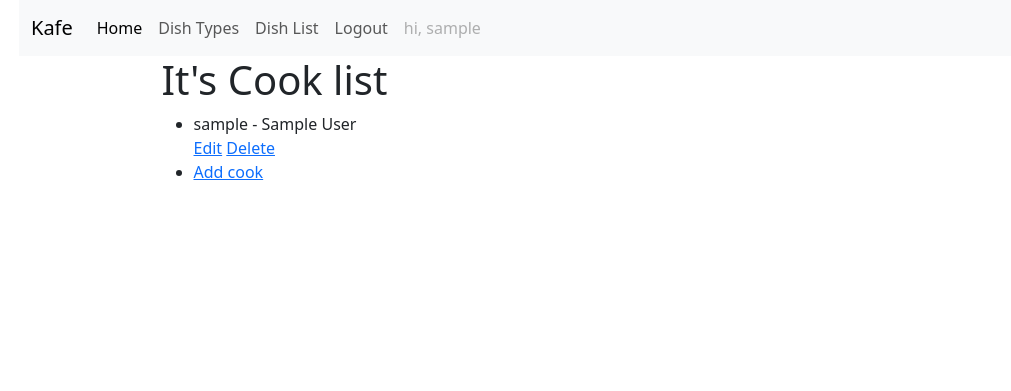
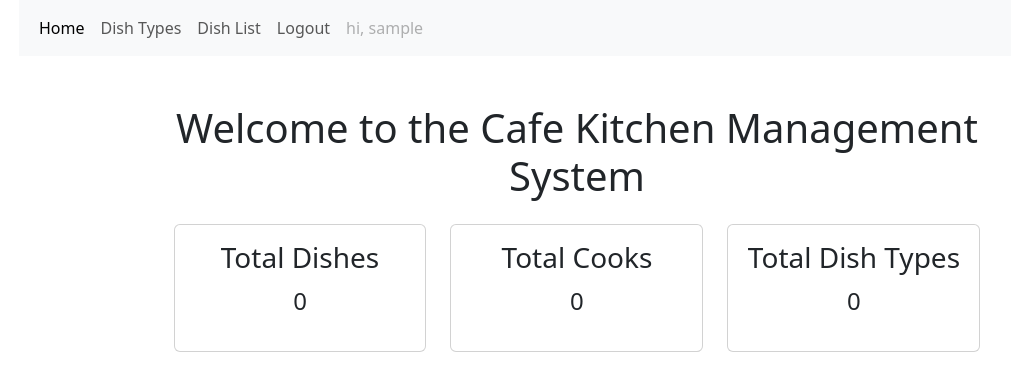
Before and after one commit to diemonBil/cafe_kitchen_service, a Django app: page / in a window 1280 px wide. Shown: the top 391 px of the page, without its empty margins (63-1074 px from the left). Run offline with Django 5.2, Linux system fonts and the light colour scheme; the visitor is signed in with stand-in values (Sample User, id 1); data comes from the database, SQL or seed files in the repository; data that the repository does not hold is empty.

Commit message:
Add static files setup and implement active menu highlighting with JavaScript

```diff
--- a/kitchen/templates/base.html
+++ b/kitchen/templates/base.html
@@ -1,3 +1,5 @@
+{% load static %}
+
 <!doctype html>
 <html lang="en">
   <head>
@@ -11,14 +13,13 @@
     <div class="container">
       <nav class="navbar navbar-expand-lg bg-body-tertiary">
         <div class="container-fluid">
-          <a class="navbar-brand" href="#">Kafe</a>
           <button class="navbar-toggler" type="button" data-bs-toggle="collapse" data-bs-target="#navbarNav" aria-controls="navbarNav" aria-expanded="false" aria-label="Toggle navigation">
             <span class="navbar-toggler-icon"></span>
           </button>
           <div class="collapse navbar-collapse" id="navbarNav">
             <ul class="navbar-nav">
               <li class="nav-item">
-                <a class="nav-link active" aria-current="page" href="{% url 'kitchen:cook_list' %}">Home</a>
+                <a class="nav-link" aria-current="page" href="{% url 'kitchen:home' %}">Home</a>
               </li>
 
               {% if user.is_authenticated %}
@@ -61,6 +62,6 @@
     </div>
 
     <script src="https://cdn.jsdelivr.net/npm/bootstrap@5.3.3/dist/js/bootstrap.bundle.min.js" integrity="sha384-YvpcrYf0tY3lHB60NNkmXc5s9fDVZLESaAA55NDzOxhy9GkcIdslK1eN7N6jIeHz" crossorigin="anonymous"></script>
-
+    <script src="{% static 'js/script.js' %}"></script>
   </body>
 </html>
--- /dev/null
+++ b/kitchen/templates/kitchen/home.html
@@ -0,0 +1,27 @@
+{% extends "base.html" %}
+
+{% block content %}
+<div class="container text-center mt-5">
+    <h1>Welcome to the Cafe Kitchen Management System</h1>
+    <div class="row mt-4">
+        <div class="col-md-4">
+            <div class="card p-3">
+                <h3>Total Dishes</h3>
+                <p class="fs-4">{{ dish_count }}</p>
+            </div>
+        </div>
+        <div class="col-md-4">
+            <div class="card p-3">
+                <h3>Total Cooks</h3>
+                <p class="fs-4">{{ cook_count }}</p>
+            </div>
+        </div>
+        <div class="col-md-4">
+            <div class="card p-3">
+                <h3>Total Dish Types</h3>
+                <p class="fs-4">{{ dish_type_count }}</p>
+            </div>
+        </div>
+    </div>
+</div>
+{% endblock %}
--- a/kitchen/urls.py
+++ b/kitchen/urls.py
@@ -7,8 +7,8 @@ from kitchen import views
 app_name = "kitchen"
 
 urlpatterns = [
-    # Django admin panel
-    path("admin/", admin.site.urls),
+    # Main page view
+    path("", views.HomeView.as_view(), name="home"),
 
     # Cook-related views
     path("", views.CookListView.as_view(), name="cook_list"),  # Default home page - cook list
--- a/kitchen/views.py
+++ b/kitchen/views.py
@@ -1,4 +1,5 @@
 from django.contrib.auth.mixins import LoginRequiredMixin
+from django.shortcuts import render
 from django.urls import reverse_lazy
 from django.views import generic
 from django.views.generic import UpdateView, DeleteView
@@ -114,3 +115,13 @@ class DishDeleteView(LoginRequiredMixin, generic.DeleteView):
     model = Dish
     template_name = "kitchen/dish_confirm_delete.html"
     success_url = reverse_lazy("kitchen:dish_list")
+
+"""Main page displaying statistics on dishes, cooks, and dish types."""
+class HomeView(generic.View):
+    def get(self, request):
+        context = {
+            "dish_count": Dish.objects.count(),
+            "cook_count": Cook.objects.count(),
+            "dish_type_count": DishType.objects.count(),
+        }
+        return render(request, "kitchen/home.html", context)
--- /dev/null
+++ b/static/js/script.js
@@ -0,0 +1,9 @@
+document.addEventListener("DOMContentLoaded", function () {
+    let currentPath = window.location.pathname;
+
+    document.querySelectorAll(".nav-link").forEach(function (link) {
+        if (link.getAttribute("href") === currentPath) {
+            link.classList.add("active");
+        }
+    });
+});
```
Also changed, not shown: cafe_kitchen_service/settings.py (+6 -1 lines), kitchen/templates/registration/login.html (+3 -8 lines).
